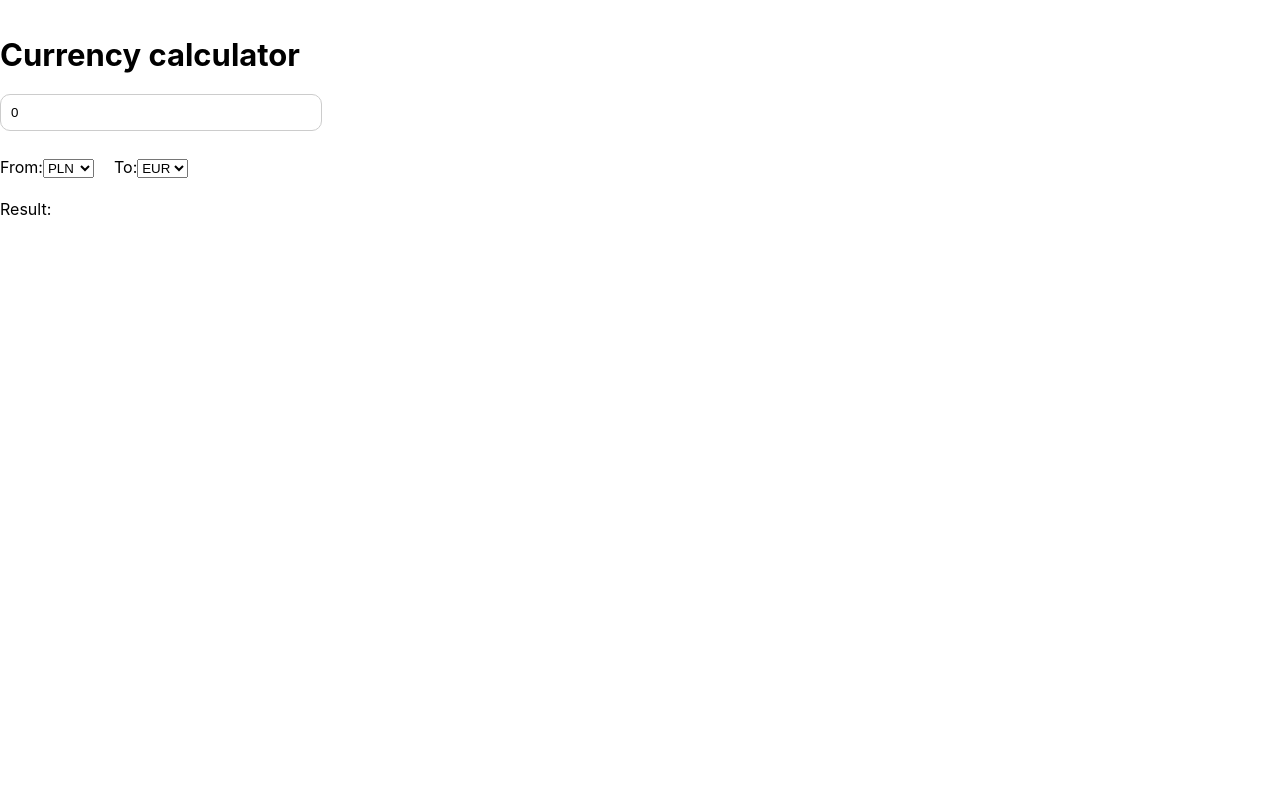
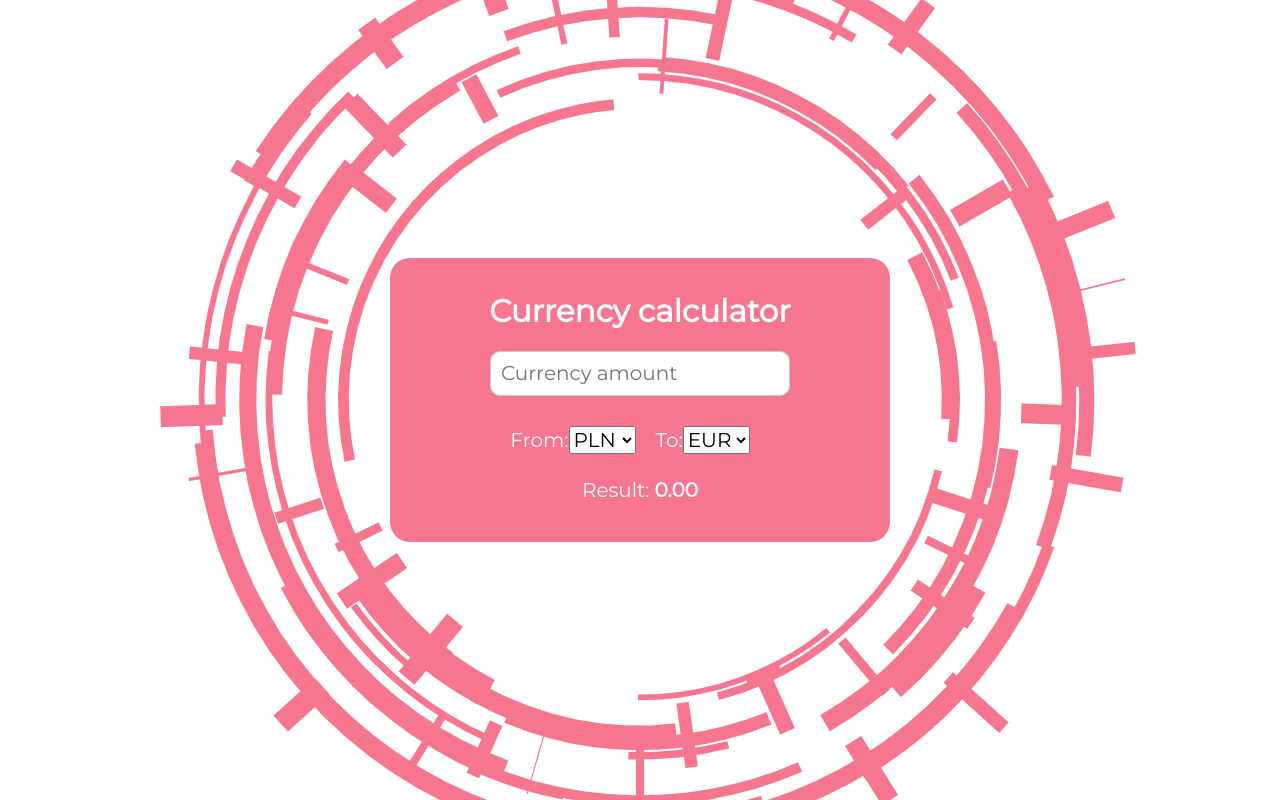
Before and after one commit to greedyChicken/currency-calculator-react, a React (Create React App) app: page / in a window 1280 px wide. Built offline with nearby package versions, Linux system fonts and the light colour scheme.

Commit message:
add Container component, background images and refactoring

```diff
--- a/public/index.html
+++ b/public/index.html
@@ -25,6 +25,19 @@
       Learn how to configure a non-root public URL by running `npm run build`.
     -->
     <title>React App</title>
+    <link
+      rel="stylesheet"
+      href="https://cdnjs.cloudflare.com/ajax/libs/normalize/8.0.1/normalize.min.css"
+      integrity="sha512-NhSC1YmyruXifcj/KFRWoC561YpHpc5Jtzgvbuzx5VozKpWvQ+4nXhPdFgmx8xqexRcpAglTj9sIBWINXa8x5w=="
+      crossorigin="anonymous"
+      referrerpolicy="no-referrer"
+    />
+    <link rel="preconnect" href="https://fonts.googleapis.com" />
+    <link rel="preconnect" href="https://fonts.gstatic.com" crossorigin />
+    <link
+      href="https://fonts.googleapis.com/css2?family=Montserrat&display=swap"
+      rel="stylesheet"
+    />
   </head>
   <body>
     <noscript>You need to enable JavaScript to run this app.</noscript>
--- a/src/App.js
+++ b/src/App.js
@@ -1,49 +1,16 @@
+import Container from "./Container";
 import Header from "./Header";
 import Form from "./Form";
 import Footer from "./Footer";
+import "./index.css";
 
 function App() {
   return (
-    <main class="container">
+    <Container>
       <Header title="Currency calculator" />
-      {/* <form action="" class="form">
-        <p>
-          <label for="amount">
-            <input
-              class="form__input js-amount"
-              type="number"
-              name="amount"
-              min="0"
-              step="0.01"
-              placeholder="Currency amount"
-            />
-          </label>
-        </p>
-        <p>
-          <label class="selectCurrency" for="fromCurrency">
-            From:
-            <select class="js-fromCurrency" type="number" name="fromCurrency">
-              <option value="pln">PLN</option>
-              <option value="eur">EUR</option>
-              <option value="usd">USD</option>
-            </select>
-          </label>
-          <label class="selectCurrency" for="toCurrency">
-            To:
-            <select class="js-toCurrency" type="number" name="toCurrency">
-              <option value="eur">EUR</option>
-              <option value="usd">USD</option>
-              <option value="pln">PLN</option>
-            </select>
-          </label>
-        </p>
-      </form> */}
       <Form />
-      {/* <p class="footer"> */}
-      {/* Result: <strong class="js-result"></strong> */}
-      {/* </p> */}
       <Footer />
-    </main>
+    </Container>
   );
 }
 
--- /dev/null
+++ b/src/Container/index.js
@@ -0,0 +1,11 @@
+import "./style.css";
+
+const Container = ({ children }) => {
+  return (
+    <div className="background">
+      <main className="container">{children}</main>
+    </div>
+  );
+};
+
+export default Container;
--- /dev/null
+++ b/src/Container/style.css
@@ -0,0 +1,20 @@
+.background {
+    background-image: url("../images/0000.png");
+    height: 100vh;
+    background-repeat: no-repeat;
+    background-position: center;
+    display: flex;
+    flex-direction: column;
+    justify-content: center;
+  }
+
+.container {
+    max-width: 500px;
+    margin: 0 auto;
+    color: white;
+    text-align: center;
+    width: 100%;
+    background-color: rgb(247, 118, 143);
+    border-radius: 20px;
+    font-size: 20px;
+}
--- a/src/Footer/index.js
+++ b/src/Footer/index.js
@@ -1,9 +1,9 @@
 import "./style.css";
 
-const Footer = ({ result }) => {
+const Footer = () => {
   return (
-    <p class="footer">
-      Result: <strong>{result}</strong>
+    <p className="footer">
+      Result: <strong>0.00</strong>
     </p>
   );
 };
--- a/src/Form/index.js
+++ b/src/Form/index.js
@@ -2,14 +2,14 @@ import { useState } from "react";
 import "./style.css";
 
 const Form = () => {
-  const [amountToConvert, setAmountToConvert] = useState(0);
+  const [amountToConvert, setAmountToConvert] = useState("");
 
   return (
-    <form class="form">
+    <form className="form">
       <p>
         <label for="amount">
           <input
-            class="form__input"
+            className="form__input"
             type="number"
             name="amount"
             min="0"
@@ -21,7 +21,7 @@ const Form = () => {
         </label>
       </p>
       <p>
-        <label class="selectCurrency" for="fromCurrency">
+        <label className="selectCurrency" for="fromCurrency">
           From:
           <select type="number" name="fromCurrency">
             <option value="pln">PLN</option>
@@ -29,7 +29,7 @@ const Form = () => {
             <option value="usd">USD</option>
           </select>
         </label>
-        <label class="selectCurrency" for="toCurrency">
+        <label className="selectCurrency" for="toCurrency">
           To:
           <select type="number" name="toCurrency">
             <option value="eur">EUR</option>
--- a/src/Header/index.js
+++ b/src/Header/index.js
@@ -1,7 +1,7 @@
 import "./style.css";
 
 const Header = ({ title }) => {
-  return <h1 class="header">{title}</h1>;
+  return <h1 className="header">{title}</h1>;
 };
 
 export default Header;
--- a/src/index.css
+++ b/src/index.css
@@ -1,13 +1,8 @@
-body {
-  margin: 0;
-  font-family: -apple-system, BlinkMacSystemFont, 'Segoe UI', 'Roboto', 'Oxygen',
-    'Ubuntu', 'Cantarell', 'Fira Sans', 'Droid Sans', 'Helvetica Neue',
-    sans-serif;
-  -webkit-font-smoothing: antialiased;
-  -moz-osx-font-smoothing: grayscale;
+html {
+  box-sizing: border-box;
+  font-family: 'Montserrat', sans-serif;
 }
 
-code {
-  font-family: source-code-pro, Menlo, Monaco, Consolas, 'Courier New',
-    monospace;
+*, ::after, ::before {
+  box-sizing: inherit;
 }
```
Also changed, not shown: src/images/0000.png (added).
